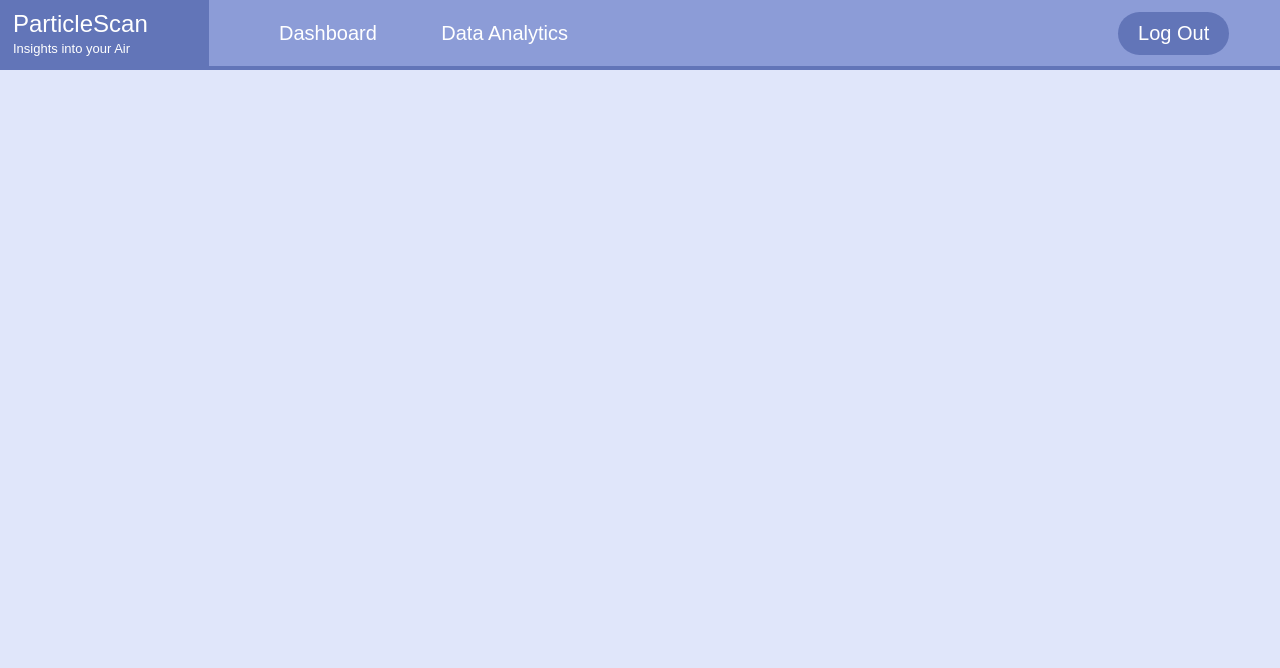
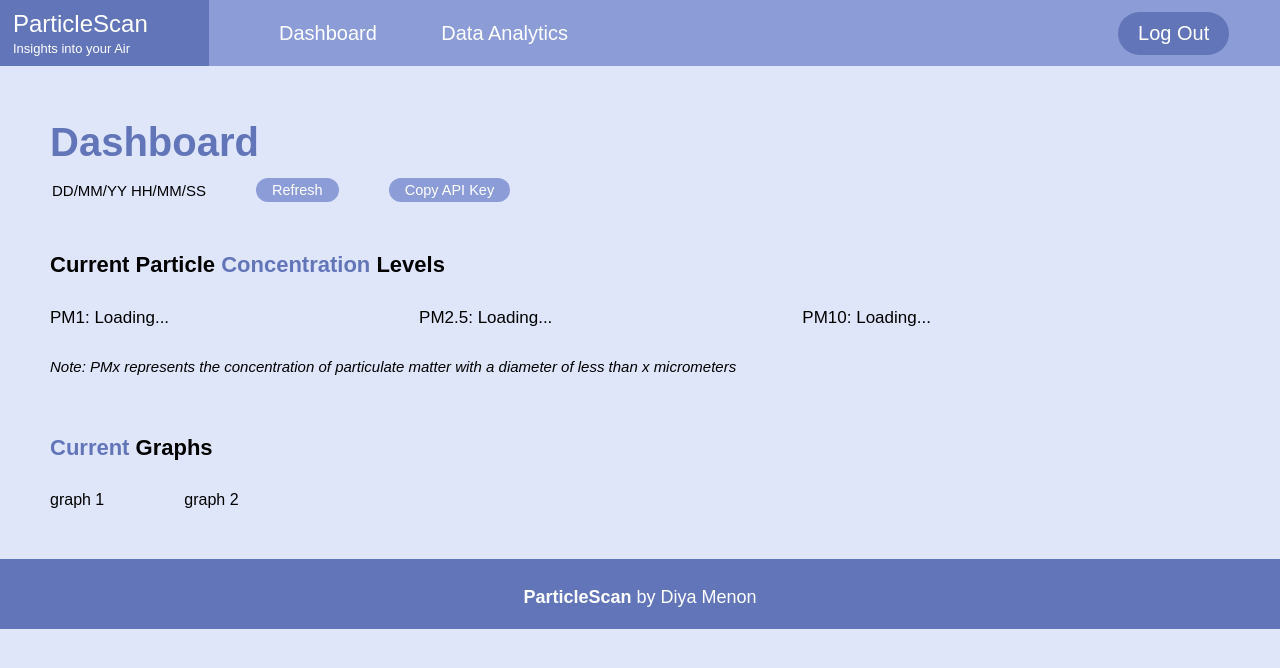
Before and after one commit to diyasmenon/nea, a Flask app: page /dashboard in a window 1280 px wide. Shown: the top 668 px of the page. Run offline with Flask 3, Linux system fonts and the light colour scheme; the visitor is signed in with stand-in values (Sample User, id 1); tables that the repository leaves empty or names only in its code hold one stand-in row (values such as "Sample post").

Commit message:
webpage and buttons working

```diff
--- a/predictive_model.py
+++ b/backend/predictive_model.py
@@ -135,6 +135,7 @@
 #in real one, should run until program ends
 
 for i in range(len(pm1_vals)):
+
     #print(latest_pm1, latest_pm25, latest_pm10, last_value)
 
     #gets x latest values
--- a/main.py
+++ b/main.py
@@ -3,6 +3,9 @@
 import mysql.connector
 from config import Config
 from werkzeug.security import generate_password_hash, check_password_hash
+import secrets # for generating an api for the user
+import requests
+from apscheduler.schedulers.background import BackgroundScheduler
 
 app = Flask(__name__)
 # gets settings from Config class
@@ -18,7 +21,27 @@
     )
     return connection
 
+# gets the data from the rasb pi
+def fetchData():
+    try:
+        rasbPiIP = "http://192.168.68.115:5000/sensorData"
+        sensorData = requests.get(rasbPiIP)
 
+        if sensorData.status_code == 200:
+            data = sensorData.json()  # get the data from the response
+            print(f"PM1: {data['PM1']} µg/m³")
+            print(f"PM2.5: {data['PM2.5']} µg/m³")
+            print(f"PM10: {data['PM10']} µg/m³")
+        else:
+            print("Failed to fetch data.")
+
+    except requests.exceptions.RequestException as error:
+        print(f"Error fetching data: {error}")
+
+# scheduler to run fetchData() every 5 seconds
+#scheduler = BackgroundScheduler()
+#scheduler.add_job(fetchData, 'interval', seconds=5)
+#scheduler.start()
 
 @app.route('/')
 def home():
@@ -54,7 +77,7 @@
         # returns the values as a dictionary
         cursor = db.cursor(dictionary=True)
         # selects all the data for that email address
-        cursor.execute('SELECT * FROM userAccountsTBL WHERE email=%s', (email,))
+        cursor.execute('SELECT * FROM userAccountsTbl WHERE email=%s', (email,))
         # only need to get corresponding user info
         user = cursor.fetchone()
         # closes all the connections
@@ -104,13 +127,17 @@
         # creates a hashed version of the password
         hashedPassword = generate_password_hash(password)
 
+        # create a 64-char unique api key with the library secrets
+        apiKey = secrets.token_hex(32)
+
+
         #store the data in useraccountsdb
 
         db = getDBConnection()
         cursor = db.cursor()
 
         # checks if email already registered
-        cursor.execute('SELECT * FROM userAccountsTBL WHERE email = %s', (email,))
+        cursor.execute('SELECT * FROM userAccountsTbl WHERE email = %s', (email,))
         # only need to get one user
         user = cursor.fetchone()
 
@@ -124,7 +151,7 @@
             db.close()
         else:
             # inserts data into db
-            cursor.execute('INSERT INTO userAccountsTBL (email, password, firstName) VALUES (%s, %s, %s)', (email, hashedPassword, firstName))
+            cursor.execute('INSERT INTO userAccountsTbl (email, password, firstName, apiKey) VALUES (%s, %s, %s, %s)', (email, hashedPassword, firstName, apiKey))
             # commits the values in db
             db.commit()
             # closes all the connetions
@@ -158,8 +185,47 @@
     else:
         loggedIn = False
 
-    return render_template('dashboardPage.html', loggedIn = loggedIn)
+    # gets the users ip key to display
 
+    userId = session.get('user_id')
+
+    #connects to db
+    db = getDBConnection()
+    # returns the values as a dictionary
+    cursor = db.cursor(dictionary=True)
+    # selects all the data for that email address
+    cursor.execute('SELECT apiKey FROM userAccountsTbl WHERE id=%s', (userId,))
+    # only need to get corresponding user info
+    user = cursor.fetchone()
+
+    # if the user doesnt exist
+
+    if not user:
+        return redirect(url_for('home'))
+
+    # gets corresponding api key
+    apiKey = user['apiKey']
+
+    # closes all the connections
+    cursor.close()
+    db.close()
+
+    return render_template('dashboardPage.html', loggedIn = loggedIn, apiKey = apiKey)
+
+
+
+@app.route('/analytics')
+def analytics():
+
+    # checks if the user is logged in and gives appropriate boolean response
+    # determines if a user can access this page yet
+    if 'user_id' in session:
+        loggedIn = True
+
+    else:
+        loggedIn = False
+
+    return render_template('dataAnalyticsPage.html', loggedIn = loggedIn)
 
 if __name__ == '__main__':
     app.run(debug=True)
--- a/static/css/styles.css
+++ b/static/css/styles.css
@@ -247,6 +247,93 @@
   border: 1.5px solid red;
 }
 
+/* classes for dashboard/data analytics page */
+
+.titleText {
+  font-size: 40px;
+  color: #6275B8;
+  padding-top: 120px;
+  padding-left: 50px;
+}
+
+.timeButtonsContainer {
+  padding-top: 13px;
+  padding-bottom: 50px;
+  /* align to the side */
+  display: flex;
+  align-items: center;
+  gap: 50px;
+}
+
+.timeText {
+  font-size: 15px;
+  padding-left: 52px;
+}
+
+.basicButton {
+  /* makes a button-like background for refresh */
+  display: inline-block;
+  color: white;
+  background-color: #8C9CD7;
+  font-size: 14.5px;
+  border-width: 0px;
+  padding: 4px 16px;
+  border-radius: 25px;
+  text-align: center;
+  transition: background-color 0.2s;
+  cursor: pointer;
+}
+
+.basicButton:hover {
+  background-color: #6275B8;
+}
+
+.mainSubtitle {
+  font-size: 22px;
+  font-weight: bold;
+}
+
+.pageFeatures {
+  padding-left: 50px;
+}
+
+.analyticsFeature {
+  /* align to the side */
+  display: flex;
+  align-items: center;
+  gap: 80px;
+  /* padding */
+  padding-top: 50px;
+  padding-bottom: 50px;
+}
+
+.analyticsInfoTitleBox {
+  background-color: #5a6db1;
+  padding: 13px;
+  text-align: center;
+  width: 280px;
+}
+
+.analyticsInfoTitle {
+  color: white;
+  font-size: 16px;
+}
+
+.analyticsInfoContentBox {
+  background-color: #C1CEFD;
+  padding: 20px;
+  padding-bottom: 15px;
+}
+
+.analyticsInfoContent {
+  padding-left: 10px;
+  padding-bottom: 3px;
+  font-size: 14.5;
+  color: black;
+  margin-bottom: 5px;
+  font-weight:400;
+}
+
 /* IDs */
 
 /* ids for homepage */
@@ -316,4 +403,144 @@
   height: 170px;
 }
 
-/* ids for login page */
+/* ids for dashboard */
+
+#dashboardConcs {
+  /* align to the side */
+  display: flex;
+  align-items: center;
+  gap: 250px;
+  font-size: 17px;
+  /* padding */
+  padding-top: 30px;
+}
+
+#dashboardExplanation {
+  padding-top: 30px;
+  padding-bottom: 60px;
+  font-size: 15px;
+  font-style: italic;
+}
+
+#dashboardGraphs {
+    /* align to the side */
+  display: flex;
+  align-items: center;
+  gap: 80px;
+  /* padding */
+  padding-top: 30px;
+  padding-bottom: 50px;
+}
+
+/* ids for analytics */
+
+#analyticsConc {
+  position: relative;
+  display: inline-block;
+}
+
+#concButton {
+  display: inline-block;
+  color: white;
+  background-color: #8C9CD7;
+  font-size: 14.5px;
+  border-width: 0px;
+  padding: 4px 16px;
+  border-radius: 25px;
+  text-align: center;
+  transition: background-color 0.2s;
+  cursor: pointer;
+}
+
+#concButton:hover {
+  background-color: #6275B8;
+}
+
+/* conc dropdown content (hidden by default) */
+#concButtonContent {
+  display: none;
+  position: absolute;
+  background-color: white;
+  width: 172px;
+  box-shadow: 0px 4px 8px rgba(0, 0, 0, 0.2);
+  padding: 10px;
+  border-radius: 5px;
+}
+
+/* show conc dropdown when active */
+#analyticsConc.active #concButtonContent {
+  display: block;
+}
+
+#concButtonContent label {
+  display: flex;
+  align-items: center;  /* align text and checkbox vertically */
+  gap: 8px;  /* space between checkbox and text */
+  padding: 5px;
+  font-size: 14px;
+}
+
+#concButtonContent input[type="checkbox"] {
+  width: 14px;
+  height: 14px;
+  cursor: pointer;
+  accent-color: #8C9CD7;
+  color: white;
+}
+
+/* time frame */
+
+#analyticsTimeFrame {
+  position: relative;
+  display: inline-block;
+}
+
+#timeFrameButton {
+  display: inline-block;
+  color: white;
+  background-color: #8C9CD7;
+  font-size: 14.5px;
+  border-width: 0px;
+  padding: 4px 16px;
+  border-radius: 25px;
+  text-align: center;
+  transition: background-color 0.2s;
+  cursor: pointer;
+}
+
+#timeFrameButton:hover {
+  background-color: #6275B8;
+}
+
+/* dropdown content (hidden by default) */
+#timeFrameButtonContent {
+  display: none;
+  position: absolute;
+  background-color: white;
+  width: 109px;
+  box-shadow: 0px 4px 8px rgba(0, 0, 0, 0.2);
+  padding: 10px;
+  border-radius: 5px;
+}
+
+/* show dropdown when active */
+#analyticsTimeFrame.active #timeFrameButtonContent {
+  display: block;
+}
+
+#timeFrameButtonContent label {
+  display: flex;
+  align-items: center;  /* align text and checkbox vertically */
+  gap: 8px;  /* space between checkbox and text */
+  padding: 5px;
+  font-size: 14px;
+}
+
+#timeFrameButtonContent input[type="radio"] {
+  width: 14px;
+  height: 14px;
+  cursor: pointer;
+  accent-color: #8C9CD7;
+  color: white;
+  outline: none;
+}
--- /dev/null
+++ b/static/js/dashboardUi.js
@@ -0,0 +1,13 @@
+document.addEventListener("DOMContentLoaded", function () {
+    const copyAPIButton = document.getElementById("copyAPIButton");
+    const APIText = document.getElementById("APIText");
+
+    copyAPIButton.addEventListener("click", function () {
+        navigator.clipboard.writeText(APIText.value).then(function () {
+            // so user knows the api has been copied
+            alert("Copied API Key to clipboard");
+        }).catch(function (err) {
+            console.error("Error copying text: ", err)
+        });
+    });
+});
--- a/templates/dashboardPage.html
+++ b/templates/dashboardPage.html
@@ -25,7 +25,7 @@
         <nav class="navigation">
             <ul>
             <li> <a href="{{ url_for('dashboard') }}">Dashboard</a> </li>
-            <li> <a href="dataAnalyticsPage.html">Data Analytics</a> </li>
+            <li> <a href="{{ url_for('analytics') }}">Data Analytics</a> </li>
             </ul>
         </nav>
 
@@ -49,12 +49,49 @@
 
 </header>
 
+<!-- title -->
+<div class="titleText"><span style="color: #6275B8; font-weight: bold">Dashboard</span></div>
+
+<!-- time -->
+<div class="timeButtonsContainer">
+    <div class="timeText" id="timeDashboard">DD/MM/YY HH/MM/SS</div>
+    <button id="refreshButton" class="basicButton">Refresh</button>
+    <button id="copyAPIButton" class="basicButton">Copy API Key</button>
+    <input type="hidden" id="APIText" value="{{apiKey}}">
+</div>
+
+<div class="pageFeatures">
+    <!-- shows current conc levels -->
+
+    <div class="mainSubtitle">Current Particle <span style="color: #6275B8;">Concentration</span> Levels</div>
+
+    <div id="dashboardConcs">
+        <div id="pm1">PM1: Loading...</div>
+        <div id="pm2_5">PM2.5: Loading...</div>
+        <div id="pm10">PM10: Loading...</div>
+    </div>
+
+    <div id="dashboardExplanation">Note: PMx represents the concentration of particulate matter with a diameter of less than x micrometers</div>
+
+    <!-- shows graphs of current concentrations  -->
+
+    <div class="mainSubtitle"><span style="color: #6275B8;">Current </span>Graphs</div>
+
+    <div id="dashboardGraphs">
+        <div id="dashboardConcGraph">graph 1</div>
+        <div id="dashboardExceededGraph">graph 2</div>
+    </div>
+
+</div>
+
 <!-- footer -->
 
 <footer>
     <p><strong>ParticleScan</strong> by Diya Menon</p>
 </footer>
 
+<!-- link js to html -->
+<script src="../static/js/dashboardUi.js"></script>
 </body>
 
 </html>
--- a/templates/homePage.html
+++ b/templates/homePage.html
@@ -34,7 +34,7 @@
         <nav class="navigation">
             <ul>
                 <li> <a href="{{ url_for('dashboard') }}">Dashboard</a> </li>
-                <li> <a href="dataAnalyticsPage.html">Data Analytics</a> </li>
+                <li> <a href="{{ url_for('analytics') }}">Data Analytics</a> </li>
             </ul>
         </nav>
         {% endif %}
--- a/userAccounts.session.sql
+++ b/userAccounts.session.sql
@@ -1 +1 @@
-SELECT * FROM userAccountsTbl
+SHOW TABLES
```
Also changed, not shown: login.js (deleted, +0 -13 lines), static/js/analyticsUi.js (added, +35 -0 lines), templates/dataAnalyticsPage.html (+135 -0 lines), features.py (added), static/js/graph.js (added).
